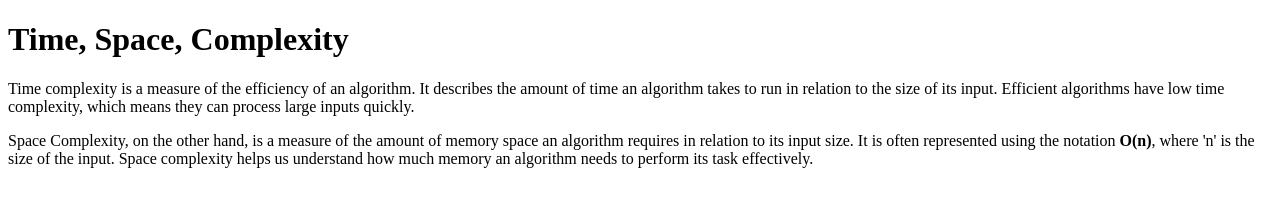
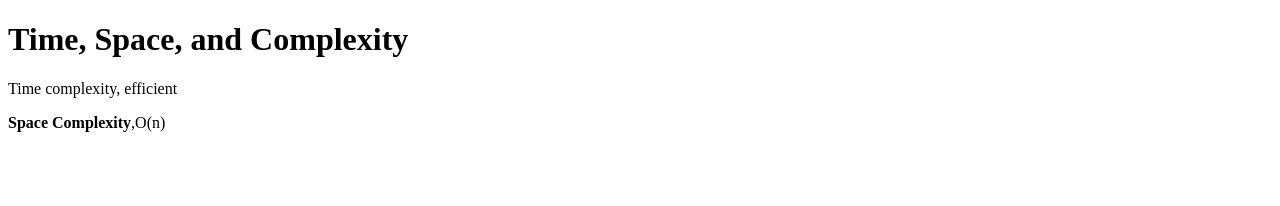
Before and after one commit to acciojob/time-and-space-complexity-sarath-byreddy, a website: page main.html in a window 1280 px wide. Drawn offline with Linux system fonts and the light colour scheme.

Commit message:
created a submission

```diff
--- a/main.html
+++ b/main.html
@@ -7,10 +7,9 @@
 </head>
 
 <body>
-	 <h1>Time, Space, Complexity</h1>
-    <p>Time complexity is a measure of the efficiency of an algorithm. It describes the amount of time an algorithm takes to run in relation to the size of its input. Efficient algorithms have low time complexity, which means they can process large inputs quickly.</p>
-    <p>Space Complexity, on the other hand, is a measure of the amount of memory space an algorithm requires in relation to its input size. It is often represented using the notation <b>O(n)</b>, where 'n' is the size of the input. Space complexity helps us understand how much memory an algorithm needs to perform its task effectively.</p>
-	<!-- the entire body must be written by student -->
+	 <h1>Time, Space, and Complexity</h1>
+	<p>Time complexity, efficient</p>
+	<p><b>Space Complexity</b>,O(n)</p>
     <script type="text/javascript" src="./script.js">
 </script>
 
```
